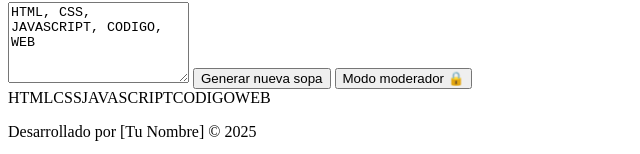
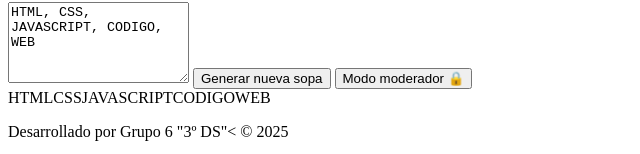
Before and after one commit to meybelin-11-ramos/SOUP-OF-LETTERS, a plain HTML site: page index.html in a window 1280 px wide. Shown: the part 2772-2926 px from the top of the page, 0-640 px from the left. Drawn offline with Linux system fonts and the light colour scheme.

Commit message:
index.html

```diff
--- a/index.html
+++ b/index.html
@@ -27,7 +27,7 @@
   </main>
 
   <footer>
-    <p>Desarrollado por [Tu Nombre] © 2025</p>
+    <p>Desarrollado por Grupo 6 "3º DS"< © 2025</p>
   </footer>
 
   <script src="script.js"></script>
```
